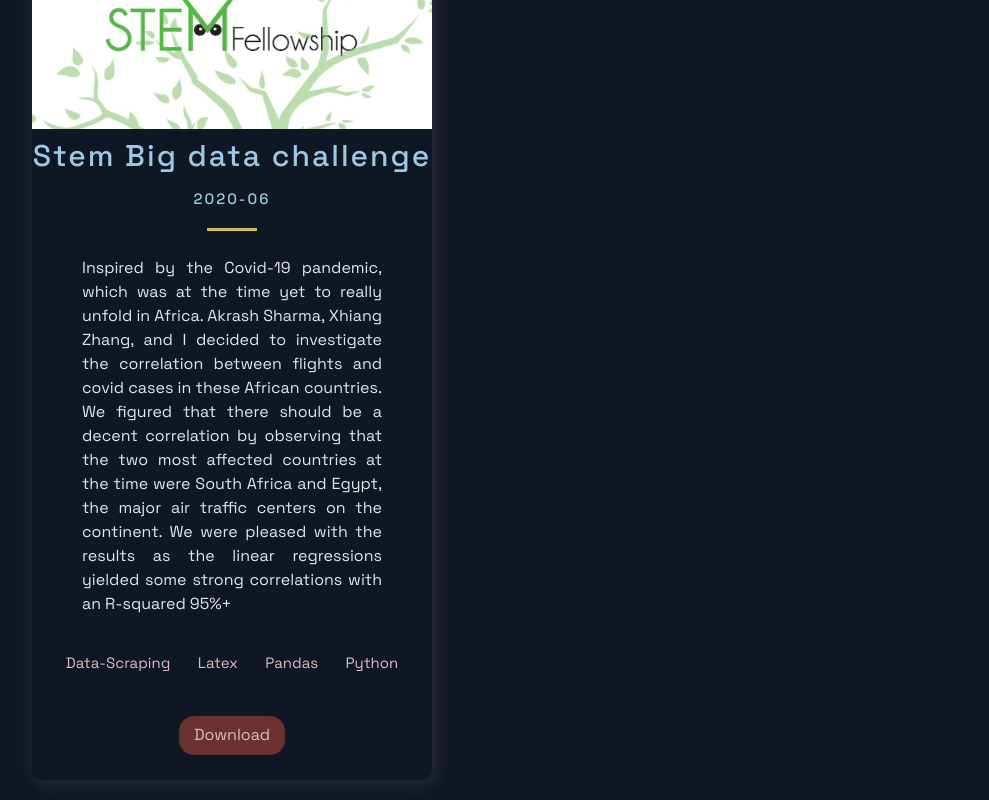
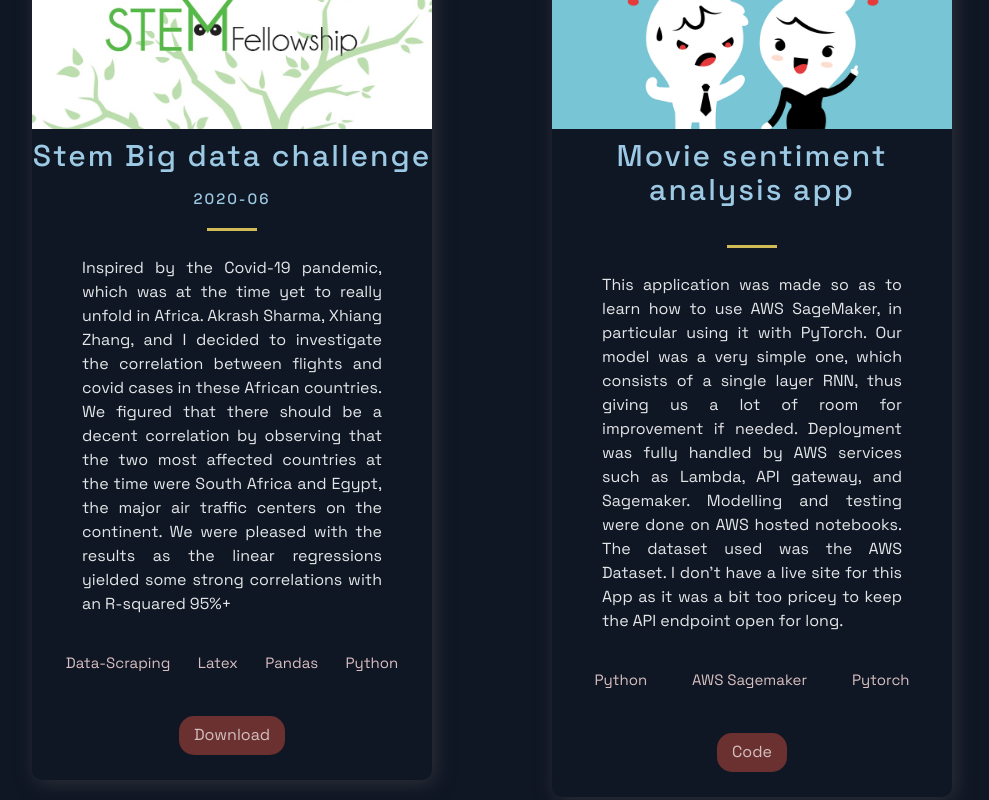
Before and after one commit to TanyaradzwaGozhora/web_portfolio, a Next.js app: page / in a window 1280 px wide. Shown: the part 1720-2520 px from the top of the page, without its empty margins (148-1137 px from the left). Built offline with nearby package versions, Linux system fonts and the light colour scheme.

Commit message:
Adding sentiment Analysis Project
Adding project and some general code improvements

```diff
--- a/src/components/Projects/Projects.js
+++ b/src/components/Projects/Projects.js
@@ -41,10 +41,11 @@
 }
 
 
-// Our project constants
+// Our project constants for our large screen formatting at some point code a parity function to calculate fade direction
 const Unify = [projects[0]];
 const Stats265 =[projects[1]];
 const StemData =[papers[0]];
+const MovieAnalysis =[projects[2]];
 
 
 const Projects =() =>  {
@@ -142,7 +143,7 @@
       ))}
     </GridContainer>
     </div>
-    <div data-aos="fade-up"
+    <div data-aos="fade-right"
           data-aos-easing="linear"
           data-aos-duration="1500"
           >
@@ -173,6 +174,43 @@
           </div>
           <UtilityList>
             <ExternalLinks onClick={()=>(window.location.href="documents/UNBDC_Project.pdf")}>Download </ExternalLinks>
+          </UtilityList>
+        </BlogCard>
+      ))}
+    </GridContainer>
+    </div>
+    <div data-aos="fade-left"
+          data-aos-easing="linear"
+          data-aos-duration="1500"
+          >
+    <GridContainer>
+      {MovieAnalysis.map(({id, image, title, description, tags, source, visit, date}) =>(
+        <BlogCard key={id}>
+          <Img src={image}/>
+          <TitleContent>
+            <HeaderThree title>
+              {title}
+              <br/>
+              <TitleDate>
+                <br/>
+                {date}
+              </TitleDate>
+              <Hr/>
+            </HeaderThree>
+          </TitleContent>
+          <CardInfo>
+            {description}
+          </CardInfo>
+          <div>
+            <br/>
+            <TagList>
+              {tags.map((tag, i)=>(
+                <Tag key={i}>{tag}</Tag>
+              ))}
+            </TagList>
+          </div>
+          <UtilityList>
+            <ExternalLinks href={source}>Code </ExternalLinks>
           </UtilityList>
         </BlogCard>
       ))}
@@ -211,8 +249,14 @@
             </TagList>
           </div>
           <UtilityList>
-            <ExternalLinks href={visit}>Deployment </ExternalLinks>
-            <ExternalLinks href={source}>Code </ExternalLinks>
+            {/* If we have a link to a live sit then add it else don't */}
+                {visit?
+                <>
+                <ExternalLinks href={visit}>Deployment </ExternalLinks>
+                <ExternalLinks href={source}>Code </ExternalLinks>
+                </>
+                :<ExternalLinks href={source}>Code </ExternalLinks> }
+
           </UtilityList>
         </BlogCard>))}
     </GridContainer>
--- a/src/constants/constants.js
+++ b/src/constants/constants.js
@@ -19,6 +19,15 @@
     visit: 'https://pypi.org/project/stats265/',
     id: 1},
 
+    {
+      title: "Movie sentiment analysis app",
+    description: "This application was made so as to learn how to use AWS SageMaker, in particular using it with PyTorch. Our model was a very simple one, which consists of a single layer RNN, thus giving us a lot of room for improvement if needed. Deployment was fully handled by AWS services such as Lambda, API gateway, and Sagemaker. Modelling and testing were done on AWS hosted notebooks. The dataset used was the AWS Dataset. I don’t have a live site for this App as it was a bit too pricey to keep the API endpoint open for long.",
+      image:"/images/sentiment_analysis.jpg",
+      tags:['Python', 'AWS Sagemaker', 'Pytorch'],
+      source:"https://github.com/TanyaradzwaGozhora/Review-Sentiment-Analysis-App",
+      id:2
+
+    }
 ];
 
 export const papers = [{
@@ -28,7 +37,7 @@
   description: "Inspired by the Covid-19 pandemic, which was at the time yet to really unfold in Africa. Akrash Sharma, Xhiang Zhang, and I decided to investigate the correlation between flights and covid cases in these African countries. We figured that there should be a decent correlation by observing that the two most affected countries at the time were South Africa and Egypt, the major air traffic centers on the continent. We were pleased with the results as the linear regressions yielded some strong correlations with an R-squared 95%+",
   image: '/images/stem.jpg',
   tags: ['Data-Scraping','Latex', 'Pandas', 'Python'],
-  source: 'https://google.com',
+  source: '',
   visit: 'https://google.com',
   id: 3,
 }
```
Also changed, not shown: public/images/sentiment_analysis.jpg (added), 1 other file (tests, documents, lock files or other folders).
